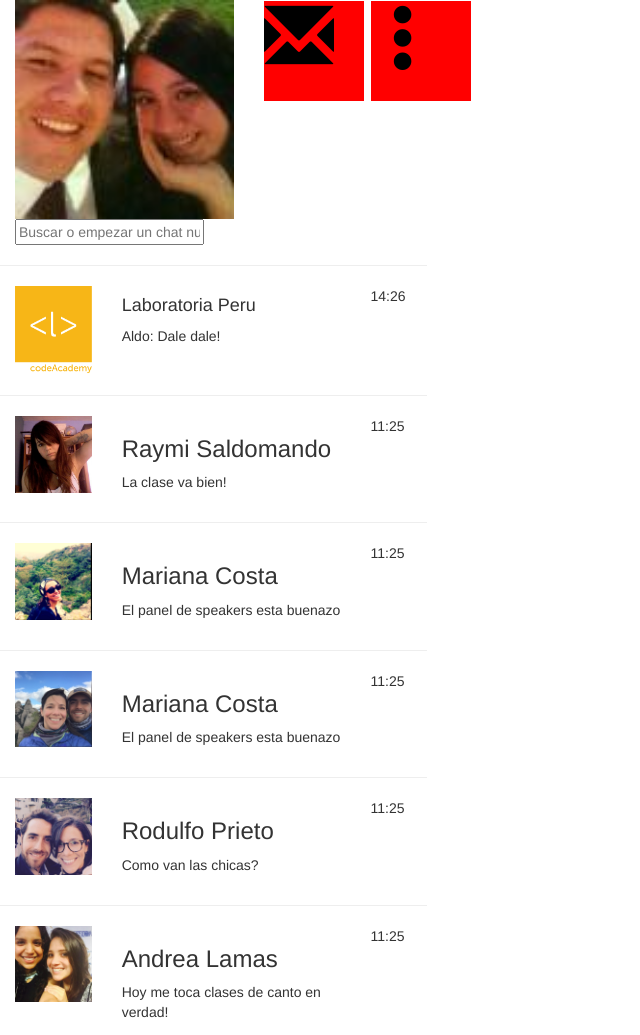
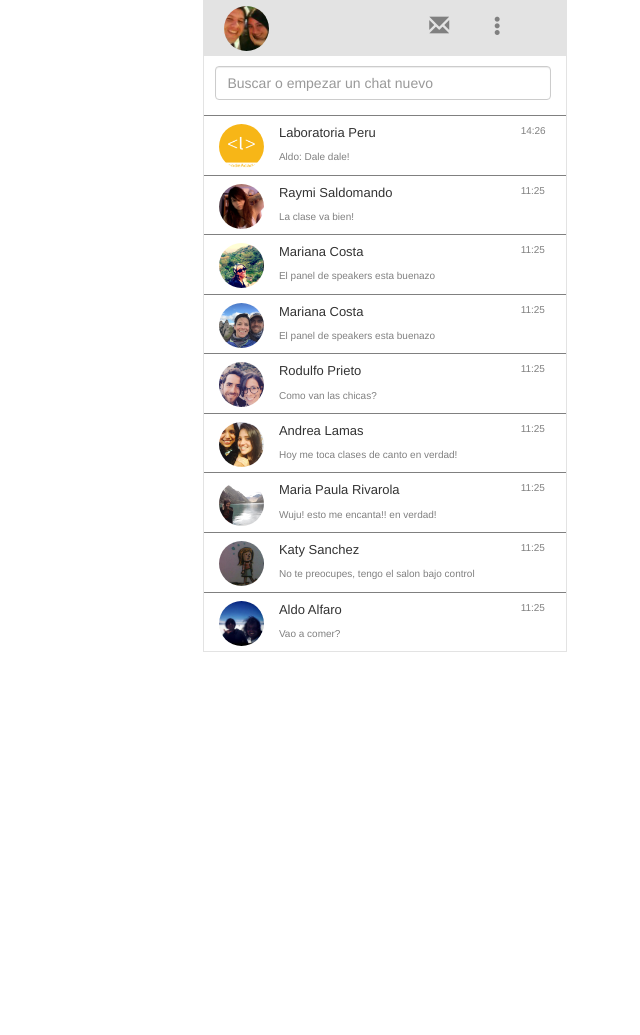
Before and after one commit to VisnjaM/whatsapp-zip, a plain HTML site: page index.html in a window 1280 px wide. Shown: the top 1035 px of the page, without its empty margins (0-640 px from the left). After the commit the page ends 800 px from the top, so only its background shows below. Drawn offline with nearby package versions, Linux system fonts and the light colour scheme.

Commit message:
arreglo de section

```diff
--- a/css/main.css
+++ b/css/main.css
@@ -1,10 +1,47 @@
 img{
-	width:100%;
+	width:45px;
+	height: 45px;
+	border-radius:100%;
 }
 .ct{
 	font-size: 70px;
-	color: black;
-	width: 100px;
-	height: 100px;
-	background-color: red;
+	font-size: 20px;
+	color: grey;
 }
+#margen{
+	margin-top:10px;
+	padding:none;
+	margin-left:-19px;
+
+}
+#cuadro1{
+	border: 1px solid #E3E3E3 ;
+}
+#h-color{
+	background-color: #E3E3E3;
+	padding:5px;
+	margin-bottom: 5px;
+
+}
+p{
+	color:grey;
+	font-size: 10px;
+}
+h4{
+	font-size: 13px;
+}
+#cuadro{
+	width: 70%;
+	margin:0 auto;
+}
+.col-xs-2{
+	margin-top:8px;
+}
+hr{
+	margin-top: 0;
+	margin-bottom: 0;
+	height: 1px;
+	background-color: grey;
+	border:0;
+
+}
--- a/index.html
+++ b/index.html
@@ -18,32 +18,37 @@
 
 
 		<div class="container-fluid">
-			<div class="row">
-				<div class="col-sm-4">
-					<div class="row">
-						<div class="col-xs-7">
+			<div class="row" id="cuadro">
+				<div class="col-sm-5 col-xs-5" id="cuadro1">
+					<div class="row" id="h-color">
+						<div class="col-xs-3">
 							<img src="image/gian.jpg" alt="">
 						</div>
-						<div class="col-xs-3">
+						<div class="col-xs-4"></div>
+						<div class="col-xs-2">
 							<span class="glyphicon glyphicon-envelope ct"></span>
 						</div>
 						<div class="col-xs-2">
 							<span class="glyphicon glyphicon-option-vertical ct"></span>
 						</div>
 					</div>
-					<div class="row">
+					<div class="row" id="margen">
 						<div class="col-xs-12">
-							<form action="text">
-								<input type="text" placeholder="Buscar o empezar un chat nuevo"/>
-							</form>
+						<form class="form-block" role="form">
+                     		 <div class="form-group">
+                      			  <label class="sr-only" for="ejemplo_email_2">First Name</label>
+                                  <input type="email" class="form-control" id="ejemplo_email_2"
+                               placeholder="Buscar o empezar un chat nuevo">
+                            </div>
+                        </form>
 						</div>
 					</div>
 					<div class="row">
 						<hr>
-						<div class="col-xs-3">
+						<div class="col-xs-2">
 							<img class="logos"src="image/logocodeacademy.png"/>
 						</div>
-						<div class="col-xs-7">
+						<div class="col-xs-8">
 							<h4>Laboratoria Peru</h4>
 							<p>Aldo: Dale dale!</p>
 						</div>
@@ -53,11 +58,11 @@
 					</div>
 					<div class="row">
 						<hr>
-						<div class="col-xs-3">
+						<div class="col-xs-2">
 							<img class="logos"src="image/raymi.jpg"/>
 						</div>
-						<div class="col-xs-7">
-							<h3>Raymi Saldomando</h3>
+						<div class="col-xs-8">
+							<h4>Raymi Saldomando</h4>
 							<p>La clase va bien!</p>
 						</div>
 						<div class="col-xs-2">
@@ -66,11 +71,11 @@
 					</div>
 					<div class="row">
 						<hr>
-						<div class="col-xs-3">
+						<div class="col-xs-2">
 							<img class="logos"src="image/mariana.jpg"/>
 						</div>
-						<div class="col-xs-7">
-							<h3>Mariana Costa</h3>
+						<div class="col-xs-8">
+							<h4>Mariana Costa</h4>
 							<p>El panel de speakers esta buenazo</p>
 						</div>
 						<div class="col-xs-2">
@@ -79,11 +84,11 @@
 					</div>
 					<div class="row">
 						<hr>
-						<div class="col-xs-3">
+						<div class="col-xs-2">
 							<img class="logos"src="image/anamaria.jpg"/>
 						</div>
-						<div class="col-xs-7">
-							<h3>Mariana Costa</h3>
+						<div class="col-xs-8">
+							<h4>Mariana Costa</h4>
 							<p>El panel de speakers esta buenazo</p>
 						</div>
 						<div class="col-xs-2">
@@ -92,11 +97,11 @@
 					</div>
 					<div class="row">
 						<hr>
-						<div class="col-xs-3">
+						<div class="col-xs-2">
 							<img class="logos"src="image/rodulfo.jpg"/>
 						</div>
-						<div class="col-xs-7">
-							<h3>Rodulfo Prieto</h3>
+						<div class="col-xs-8">
+							<h4>Rodulfo Prieto</h4>
 							<P>Como van las chicas?</P>
 						</div>
 						<div class="col-xs-2">
@@ -105,24 +110,24 @@
 					</div>
 					<div class="row">
 						<hr>
-						<div class="col-xs-3">
+						<div class="col-xs-2">
 							<img class="logos"src="image/andrea.jpg"/>
 						</div>
-						<div class="col-xs-7">
-							<h3>Andrea Lamas</h3>
+						<div class="col-xs-8">
+							<h4>Andrea Lamas</h4>
 							<p>Hoy me toca clases de canto en verdad!</p>
 						</div>
 						<div class="col-xs-2">
 							<p>11:25</p>
 						</div>
 					</div>
-				<div class="row">
+					<div class="row">
 						<hr>
-						<div class="col-xs-3">
+						<div class="col-xs-2">
 							<img class="logos" src="image/mariapaula.jpg"/>
 						</div>
-						<div class="col-xs-7">
-							<h3>Maria Paula Rivarola</h3>
+						<div class="col-xs-8">
+							<h4>Maria Paula Rivarola</h4>
 							<p>Wuju! esto me encanta!! en verdad!</p>
 						</div>
 						<div class="col-xs-2">
@@ -131,11 +136,11 @@
 					</div>
 					<div class="row">
 						<hr>
-						<div class="col-xs-3">
+						<div class="col-xs-2">
 							<img class="logos"src="image/katy.jpg"/>
 						</div>
-						<div class="col-xs-7">
-							<h3>Katy Sanchez</h3>
+						<div class="col-xs-8">
+							<h4>Katy Sanchez</h4>
 							<p>No te preocupes, tengo el salon bajo control</p>
 						</div>
 						<div class="col-xs-2">
@@ -144,11 +149,11 @@
 					</div>
 					<div class="row">
 						<hr>
-						<div class="col-xs-3">
+						<div class="col-xs-2">
 							<img class="logos"src="image/aldo.jpg">
 						</div>
-						<div class="col-xs-7">
-							<h3>Aldo Alfaro</h3>
+						<div class="col-xs-8">
+							<h4>Aldo Alfaro</h4>
 							<p>Vao a comer?</p>
 						</div>
 						<div class="col-xs-2">
```
